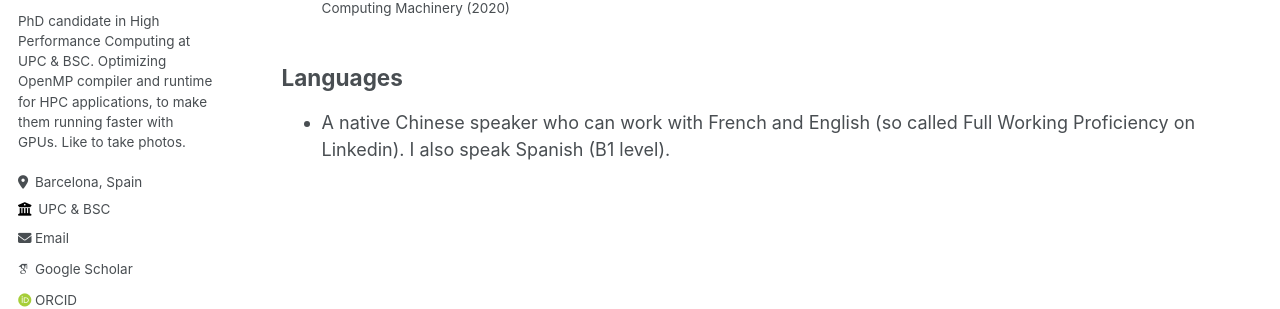
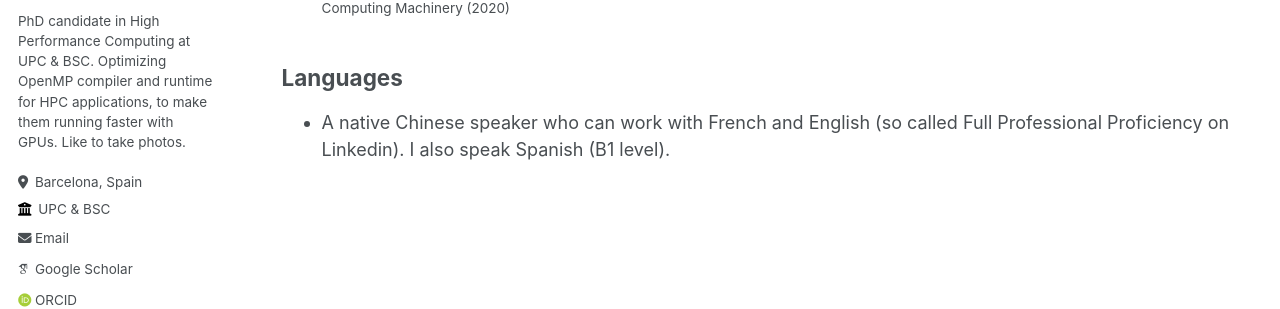
Before and after one commit to yuchenle/yuchenle.github.io, a Jekyll site: the page built from _pages/cv.md, in a window 1280 px wide and 900 px high, scrolled down 1386 px. Shown: the part 312-621 px from the top of the window. Built offline with Jekyll 4.4.1, drawn with Linux system fonts in a browser that asks for light colours; some web fonts are replaced.

Commit message:
minor changes

```diff
--- a/_pages/cv.md
+++ b/_pages/cv.md
@@ -46,7 +46,7 @@ Publications
 
 Languages
 -----
-- A native Chinese speaker who can work with French and English (so called Full Working Proficiency on Linkedin). I also speak Spanish (B1 level).
+- A native Chinese speaker who can work with French and English (so called Full Professional Proficiency on Linkedin). I also speak Spanish (B1 level).
 
 <!-- Service and leadership
 ======
```
